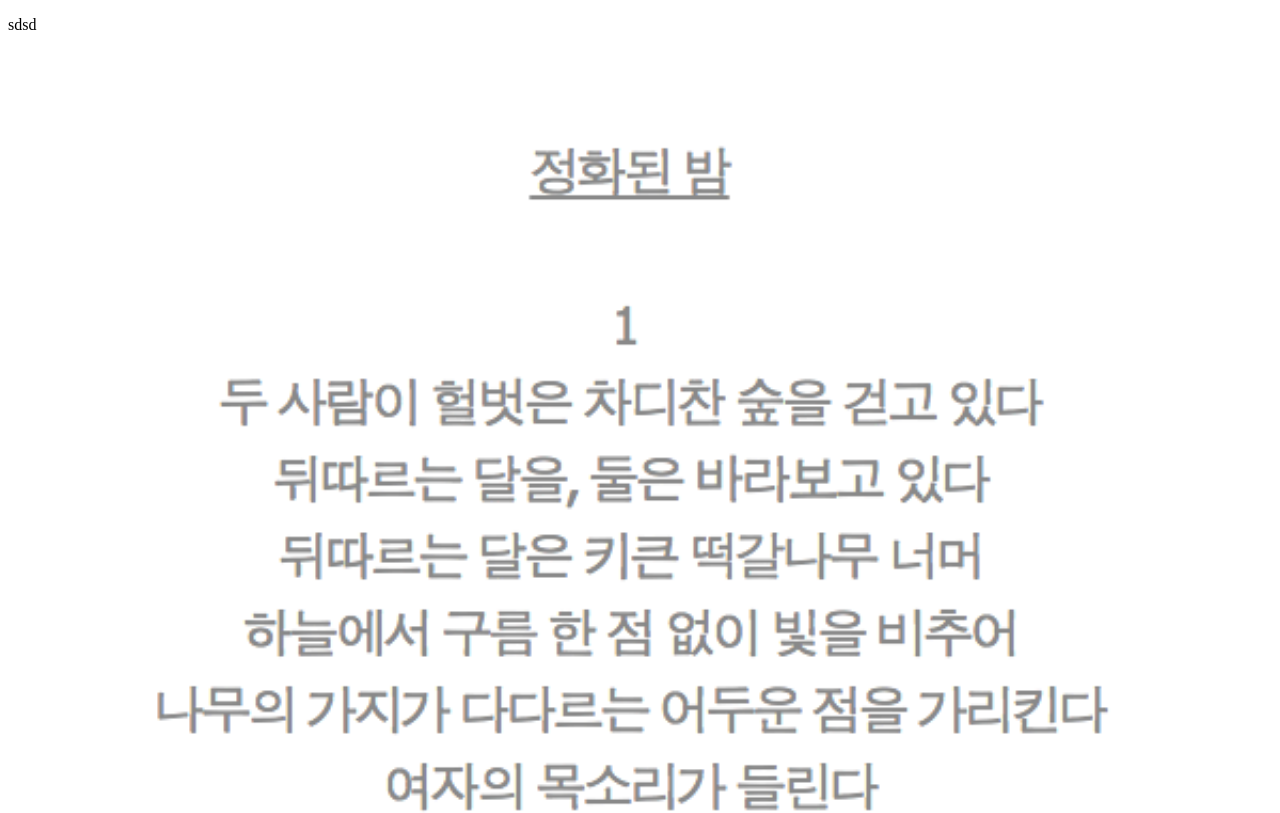
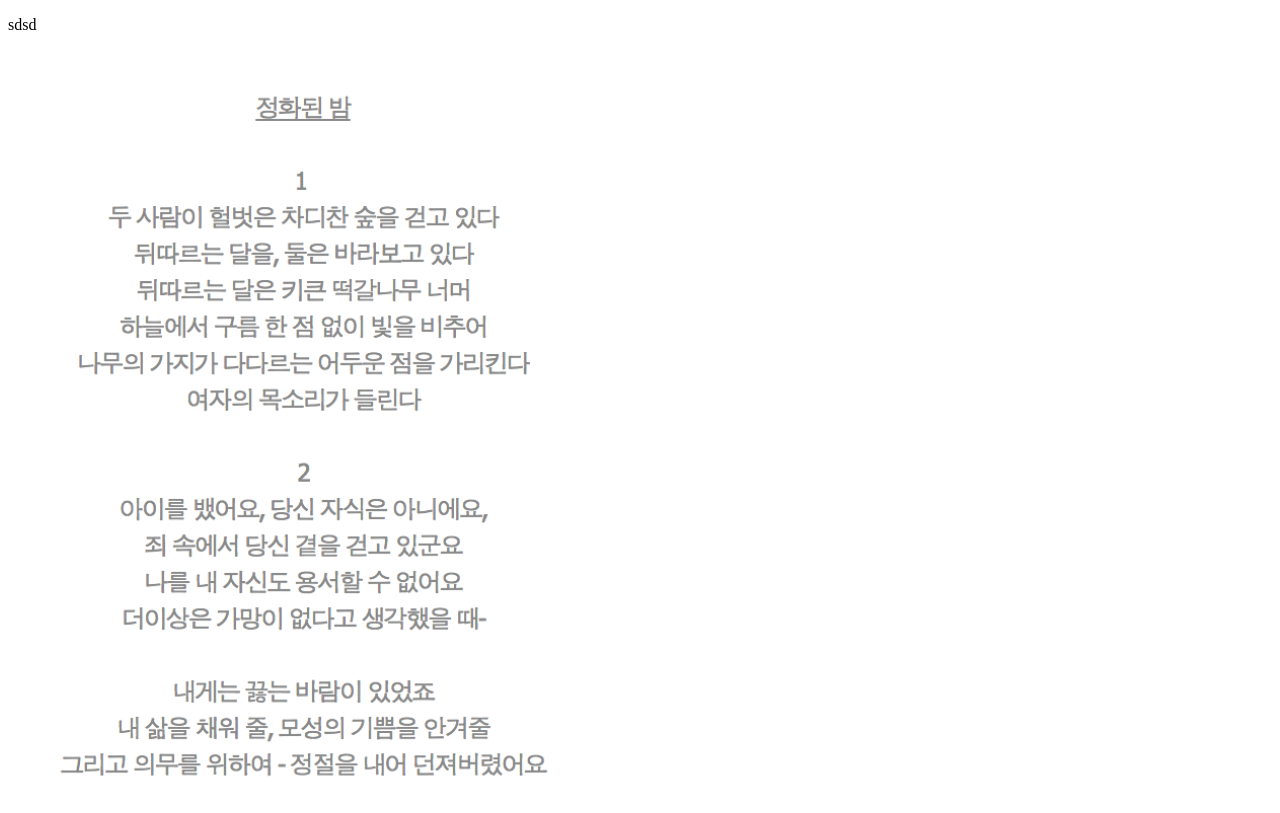
Before and after one commit to sgspotlight/sgspotlight.github.com, a plain HTML site: page index.html in a window 1280 px wide. Shown: the top 813 px of the page. Drawn offline with Linux system fonts and the light colour scheme.

Commit message:
Update index.html

```diff
--- a/index.html
+++ b/index.html
@@ -7,6 +7,6 @@
   </head>
   <body>
   	<p>sdsd</p>
-    <img src="/image/1.png" style="margin:auto; width:100%; max-width:width;">
+    <img src="/image/1.png" style="margin:auto; width:100%; max-width:600px;">
   </body>
 </html>
```
